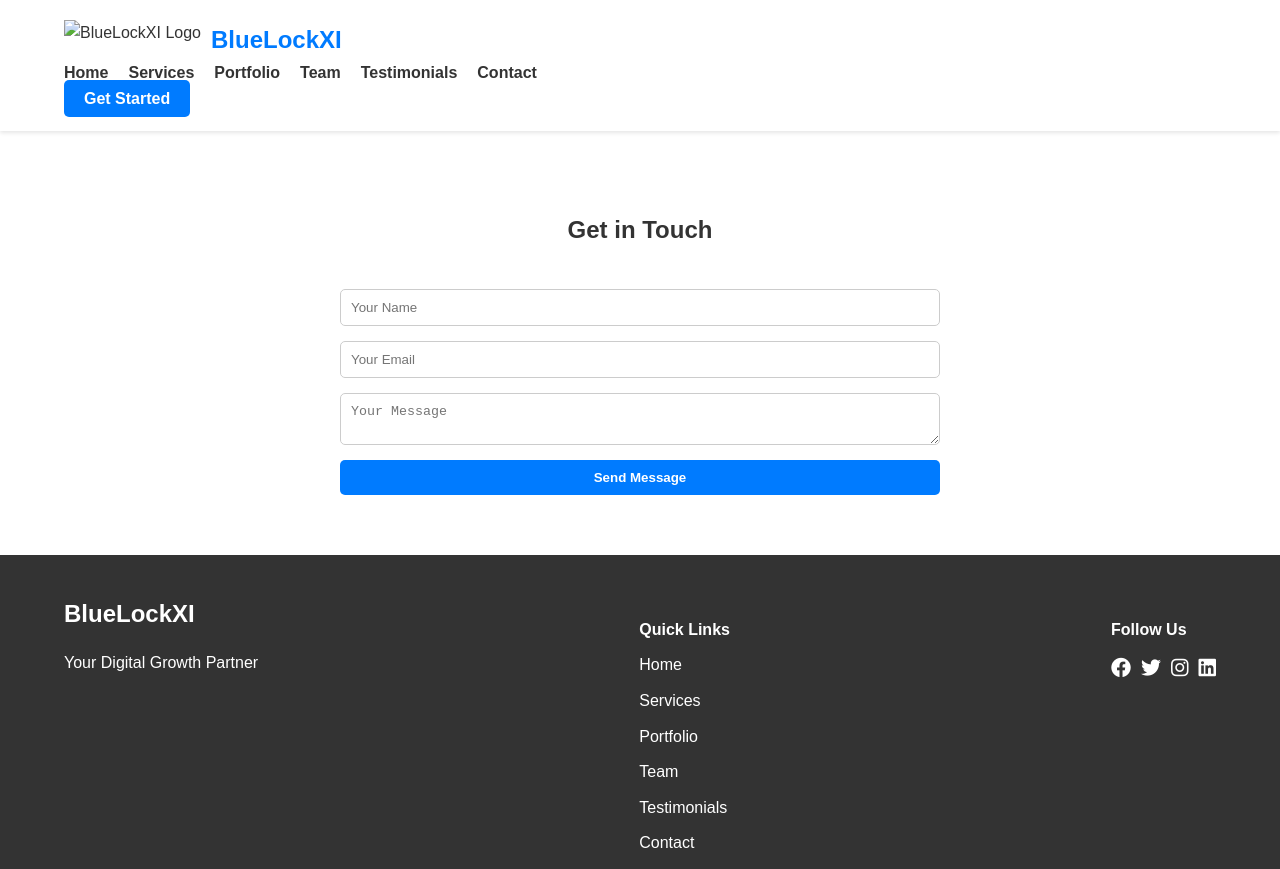
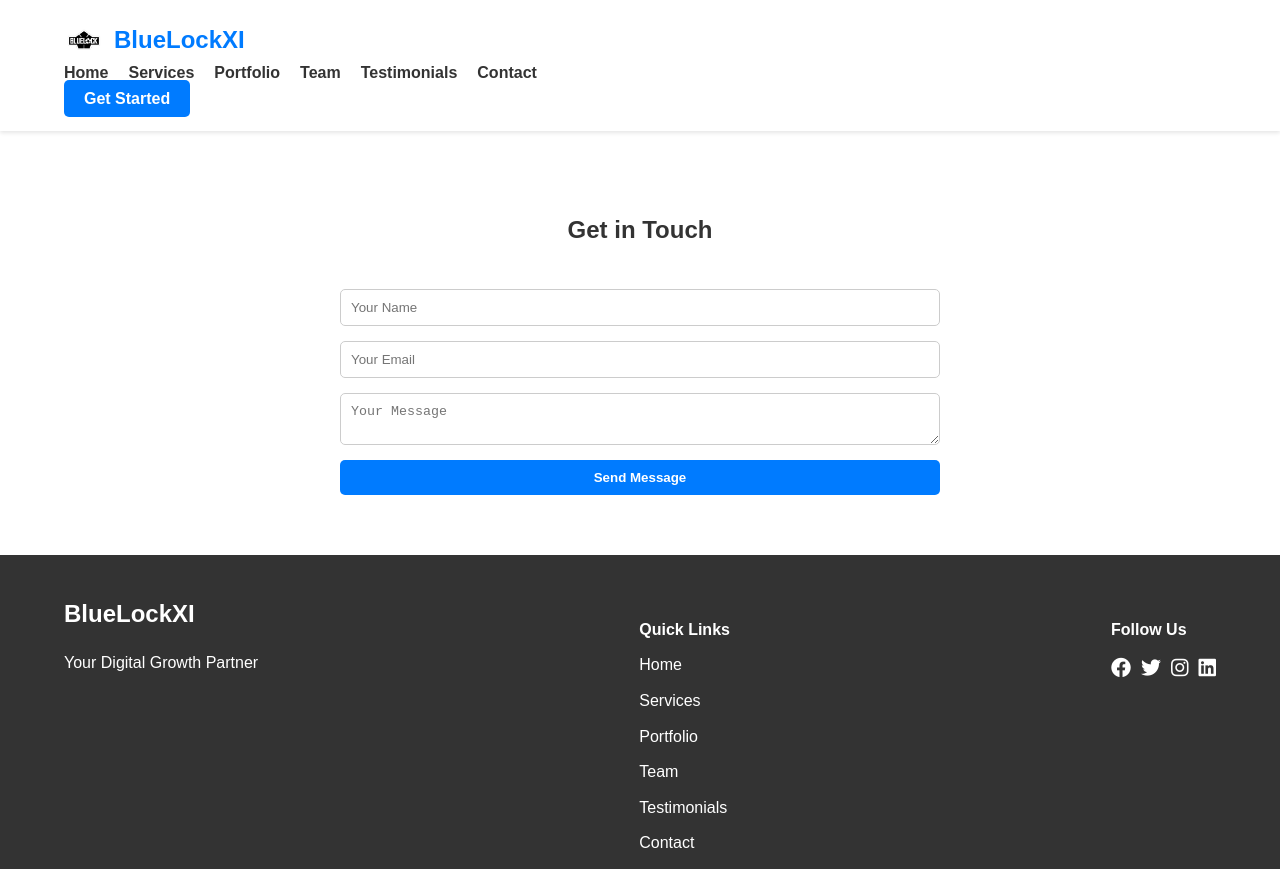
Before and after one commit to Kyle123455/bluelock.com, a plain HTML site: page Contact.html in a window 1280 px wide. Shown: the top 869 px of the page. Drawn offline with nearby package versions, Linux system fonts and the light colour scheme.

Commit message:
Update Contact.html

```diff
--- a/Contact.html
+++ b/Contact.html
@@ -13,7 +13,7 @@
   <header>
     <div class="container">
       <div class="logo">
-        <img src="images/logo.png" alt="BlueLockXI Logo">
+        <img src="logo.png.jpg" alt="BlueLockXI Logo">
         <h1>BlueLockXI</h1>
       </div>
       <nav>
```
